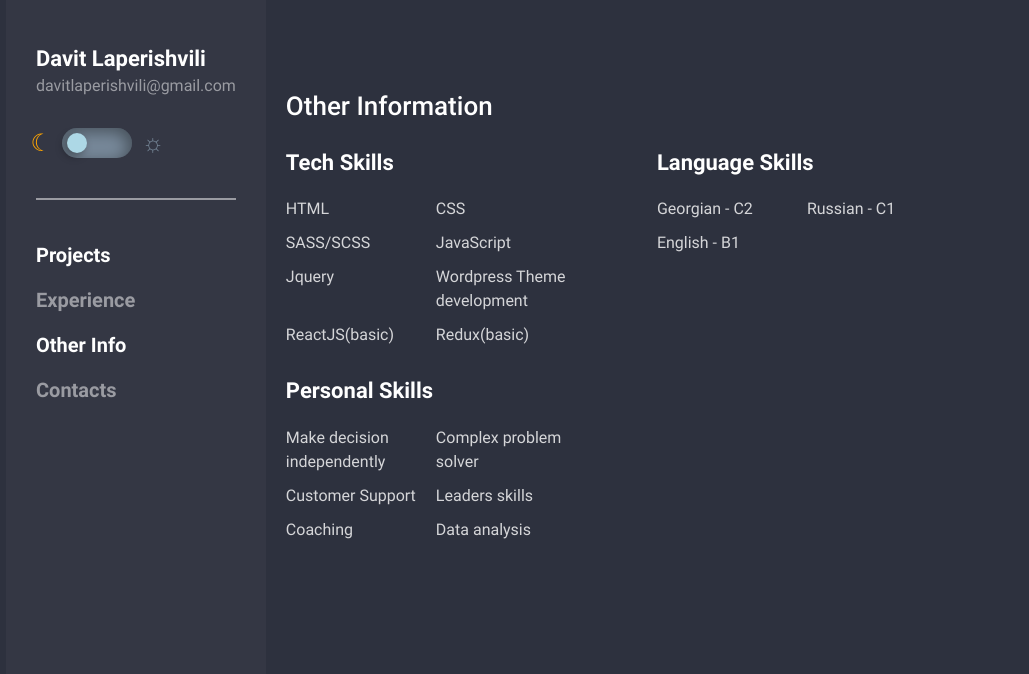
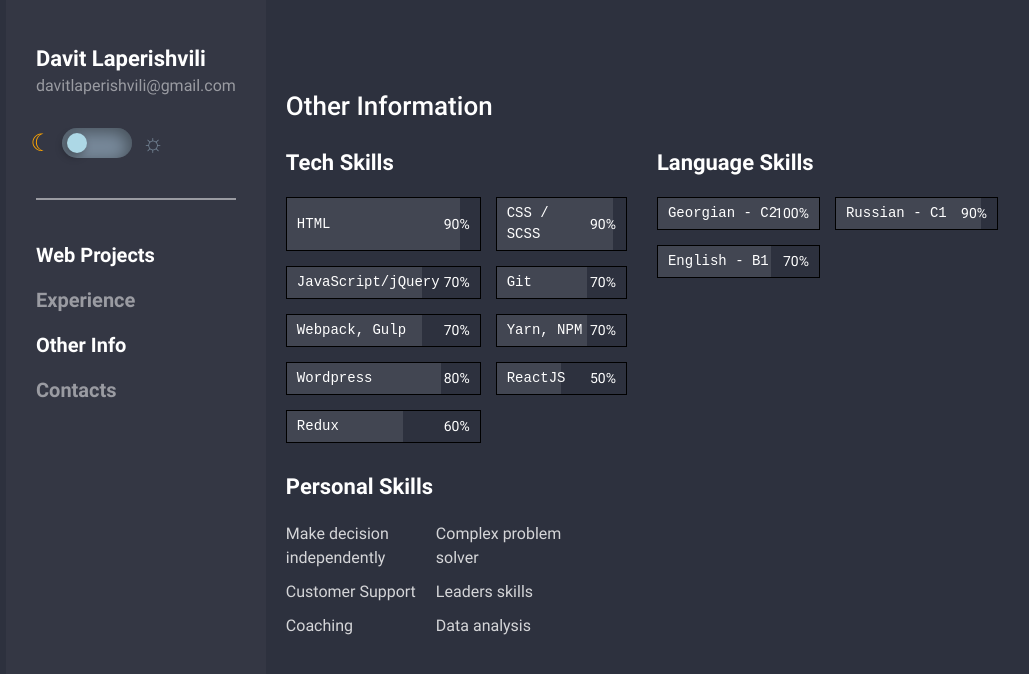
Before and after one commit to davitlaperishvili/portfolio-react, a React (Create React App) app: page /portfolio-react/other-information in a window 1280 px wide. Shown: the top 674 px of the page, without its empty margins (138-1167 px from the left). Built offline with nearby package versions, Linux system fonts and the light colour scheme.

Commit message:
new project is added, lecturer experience is changed

```diff
--- a/src/components/Menu/Menu.js
+++ b/src/components/Menu/Menu.js
@@ -7,7 +7,7 @@ export default function Menu() {
             <nav className="navigation">
                 <ul>
                     <li>
-                        <NavLink to="/portfolio-react">Projects</NavLink>
+                        <NavLink to="/portfolio-react">Web Projects</NavLink>
                     </li>
                     <li>
                         <NavLink to="/portfolio-react/experience">Experience</NavLink>
--- a/src/components/OtherInfo/OtherInfo.js
+++ b/src/components/OtherInfo/OtherInfo.js
@@ -7,25 +7,66 @@ export default function OtherInfo() {
             <div className="other_info_listing">
                 <div className="other_info_item">
                     <h3 className="other_info_item_title">Tech Skills</h3>
-                    <ul className="block_desc">
-                        <li>HTML</li>
-                        <li>CSS</li>
-                        <li>SASS/SCSS</li>
-                        <li>JavaScript</li>
-                        <li>Jquery</li>
-                        <li>Wordpress Theme development</li>
-                        <li>ReactJS(basic)</li>
-                        <li>Redux(basic)</li>
-                    </ul>
+                    <section className="skills">
+                        <ul className="skills_list">
+                            <li>
+                                <progress value="90" max="100"></progress>
+                                <span>HTML</span>
+                            </li>
+                            <li>
+                                <progress value="90" max="100"></progress>
+                                <span>CSS / SCSS</span>
+                            </li>
+                            <li>
+                                <progress value="70" max="100"></progress>
+                                <span>JavaScript/jQuery</span>
+                            </li>
+                            <li>
+                                <progress value="70" max="100"></progress>
+                                <span>Git</span>
+                            </li>
+                            <li>
+                                <progress value="70" max="100"></progress>
+                                <span>Webpack, Gulp </span>
+                            </li>
+                            <li>
+                                <progress value="70" max="100"></progress>
+                                <span>Yarn, NPM</span>
+                            </li>
+                            <li>
+                                <progress value="80" max="100"></progress>
+                                <span>Wordpress</span>
+                            </li>
+                            <li>
+                                <progress value="50" max="100"></progress>
+                                <span>ReactJS</span>
+                            </li>
+                            <li>
+                                <progress value="60" max="100"></progress>
+                                <span>Redux</span>
+                            </li>
+                        </ul>
+                    </section>
                 </div>
 
                 <div className="other_info_item">
                     <h3 className="other_info_item_title">Language Skills</h3>
-                    <ul className="block_desc">
-                        <li>Georgian - C2</li>
-                        <li>Russian - C1</li>
-                        <li>English - B1</li>
-                    </ul>
+                    <section className="skills">
+                        <ul className="skills_list">
+                            <li>
+                                <progress value="100" max="100"></progress>
+                                <span>Georgian - C2</span>
+                            </li>
+                            <li>
+                                <progress value="90" max="100"></progress>
+                                <span>Russian - C1</span>
+                            </li>
+                            <li>
+                                <progress value="70" max="100"></progress>
+                                <span>English - B1</span>
+                            </li>
+                        </ul>
+                    </section>
                 </div>
                 <div className="other_info_item">
                     <h3 className="other_info_item_title">Personal Skills</h3>
--- a/src/components/OtherInfo/otherinfo.scss
+++ b/src/components/OtherInfo/otherinfo.scss
@@ -73,6 +73,57 @@ div.content{
                         }
                     }
                 }
+                .skills {
+                    .skills_list{
+                        @extend .no-list;
+                        display: grid;
+                        grid-template-columns: repeat(2, 1fr);
+                        gap: 15px;
+                        @media (max-width: 768px) {
+                            grid-template-columns: 1fr;
+                            gap: 10px;
+                        }
+                        li{
+                            display: flex;
+                            align-items: center;
+                            border: 1px solid $cbase;
+                            progress {
+                                display: flex;
+                                align-items: center;
+                                position: absolute;
+                                background-color: rgba($cwhite, 0.1);
+                                width: 100%;
+                                height: 100%;
+                                &::-webkit-progress-bar{
+                                    background-color: $cdark;
+                                }
+                                &::-webkit-progress-value {
+                                    background-color: rgba($cwhite, 0.1);
+                                }
+                                &::-moz-progress-bar {
+                                    background-color: rgba($cwhite, 0.1);
+                                }
+                                &:after{
+                                    content: attr(value)"%";
+                                    position: absolute;
+                                    right: 10px;
+                                    color: $cwhite;
+                                }
+                            }
+                            span {
+                                width: 100%;
+                                padding: 5px 40px 5px 10px;
+                                font-size: 14px;
+                                font-family: monospace;
+                                color: $cwhite;
+                                @media (max-width: 1024px) {
+                                    font-size: 12px;
+                                    line-height: 1.1;
+                                }
+                            }
+                        }
+                    }
+                }
             }
         }
     }
@@ -90,6 +141,28 @@ main.light{
                             color: $cbase;
                         }
                     }
+                    .skills {
+                        .skills_list{
+                            li{
+                                border: 1px solid $cbase;
+                                progress {
+                                    background-color: rgba($cbase, 0.4);
+                                    &::-webkit-progress-bar{
+                                        background-color: $cwhite;
+                                    }
+                                    &::-webkit-progress-value {
+                                        background-color: rgba($cbase, 0.4);
+                                    }
+                                    &::-moz-progress-bar {
+                                        background-color: rgba($cbase, 0.4);
+                                    }
+                                }
+                                span {
+                                    color: $cbase;
+                                }
+                            }
+                        }
+                    }
                 }
             }
         }
--- a/src/components/Projects/ProjectsList.js
+++ b/src/components/Projects/ProjectsList.js
@@ -12,9 +12,9 @@ export default function ProjectsList(props) {
 
     useEffect(() => {
         async function fetchData() {
-            const projectsCol = collection(db, "projects");
-            const projectsSnapshot = await getDocs(projectsCol);
-            const projectsList = projectsSnapshot.docs.map((doc) => doc.data());
+            // const projectsCol = collection(db, "projects");
+            // const projectsSnapshot = await getDocs(projectsCol);
+            // const projectsList = projectsSnapshot.docs.map((doc) => doc.data());
             setProjectsList(projects);
             setCount(projects.length);
         }
--- a/src/components/WorkExp/workExp.scss
+++ b/src/components/WorkExp/workExp.scss
@@ -49,6 +49,7 @@ div.expList{
         }
         .expItemPositionDesc{
             font-size: 18px;
+            white-space: pre-line;
         }
     }
 }
--- a/src/components/mainContent/MainContent.js
+++ b/src/components/mainContent/MainContent.js
@@ -13,7 +13,7 @@ export default function Menu(props) {
         <div className="main_content">
             <section className="right_section">
                 <Routes>
-                    <Route index path="/portfolio-react" element={<ProjectsList onProjectClick={props.onProjectClick} />}></Route>
+                    <Route exact path="/portfolio-react" element={<ProjectsList onProjectClick={props.onProjectClick} />}></Route>
                     <Route path="/portfolio-react/experience" element={<WorkExp />}></Route>
                     <Route path="/portfolio-react/other-information" element={<OtherInfo />}></Route>
                     <Route path="/portfolio-react/contacts" element={<Contacts />}></Route>
```
Also changed, not shown: src/components/WorkExp/WorkExp.js (+4 -4 lines), src/services/ExperienceList.js (+8 -6 lines), src/services/Projects.js (+22 -0 lines), public/images/underson.jpg (added), 11 other files (tests, documents, lock files or other folders).
